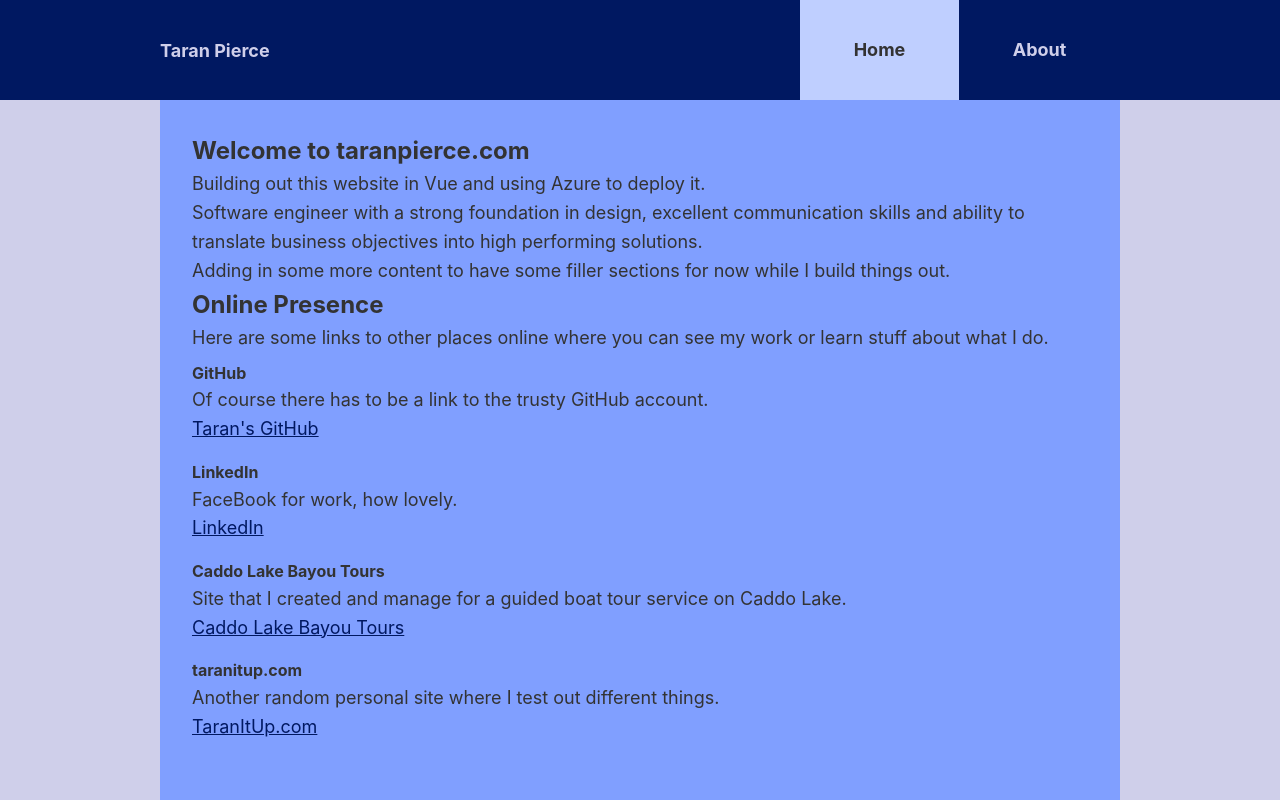
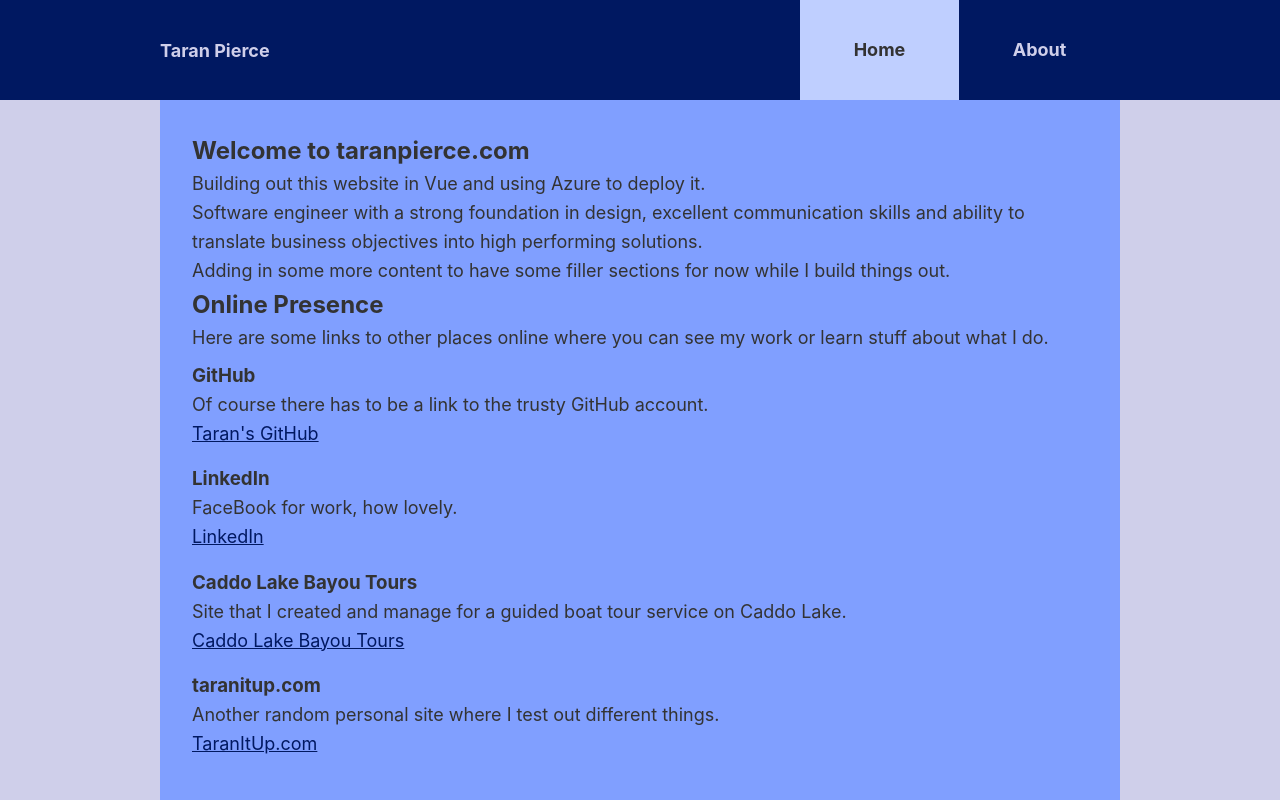
Before and after one commit to taran-pierce/taran-pierce-com, a Vue app in the folder app/: page / in a window 1280 px wide. Shown: the top 800 px of the page. Built offline with nearby package versions, Linux system fonts and the light colour scheme.

Commit message:
feature/fix-heading-issue
missed some headings

```diff
--- a/app/src/views/HomeView.vue
+++ b/app/src/views/HomeView.vue
@@ -64,28 +64,28 @@ import { ref } from 'vue'
         <p>Here are some links to other places online where you can see my work or learn stuff about what I do.</p>
         <ul>
           <li>
-            <h4>GitHub</h4>
+            <h3>GitHub</h3>
             <p>Of course there has to be a link to the trusty GitHub account.</p>
             <p>
               <a href="https://github.com/taran-pierce" target="_blank">Taran's GitHub</a>
             </p>
           </li>
           <li>
-            <h4>LinkedIn</h4>
+            <h3>LinkedIn</h3>
             <p>FaceBook for work, how lovely.</p>
             <p>
               <a href="https://www.linkedin.com/in/taran-pierce-4b6b5721/" target="_blank">LinkedIn</a>
             </p>
           </li>
           <li>
-            <h4>Caddo Lake Bayou Tours</h4>
+            <h3>Caddo Lake Bayou Tours</h3>
             <p>Site that I created and manage for a guided boat tour service on Caddo Lake.</p>
             <p>
               <a href="https://www.caddolakebayoutours.com/" target="_blank">Caddo Lake Bayou Tours</a>
             </p>
           </li>
           <li>
-            <h4>taranitup.com</h4>
+            <h3>taranitup.com</h3>
             <p>Another random personal site where I test out different things.</p>
             <p>
               <a href="https://www.taranitup.com/" target="_blank">TaranItUp.com</a>
```
